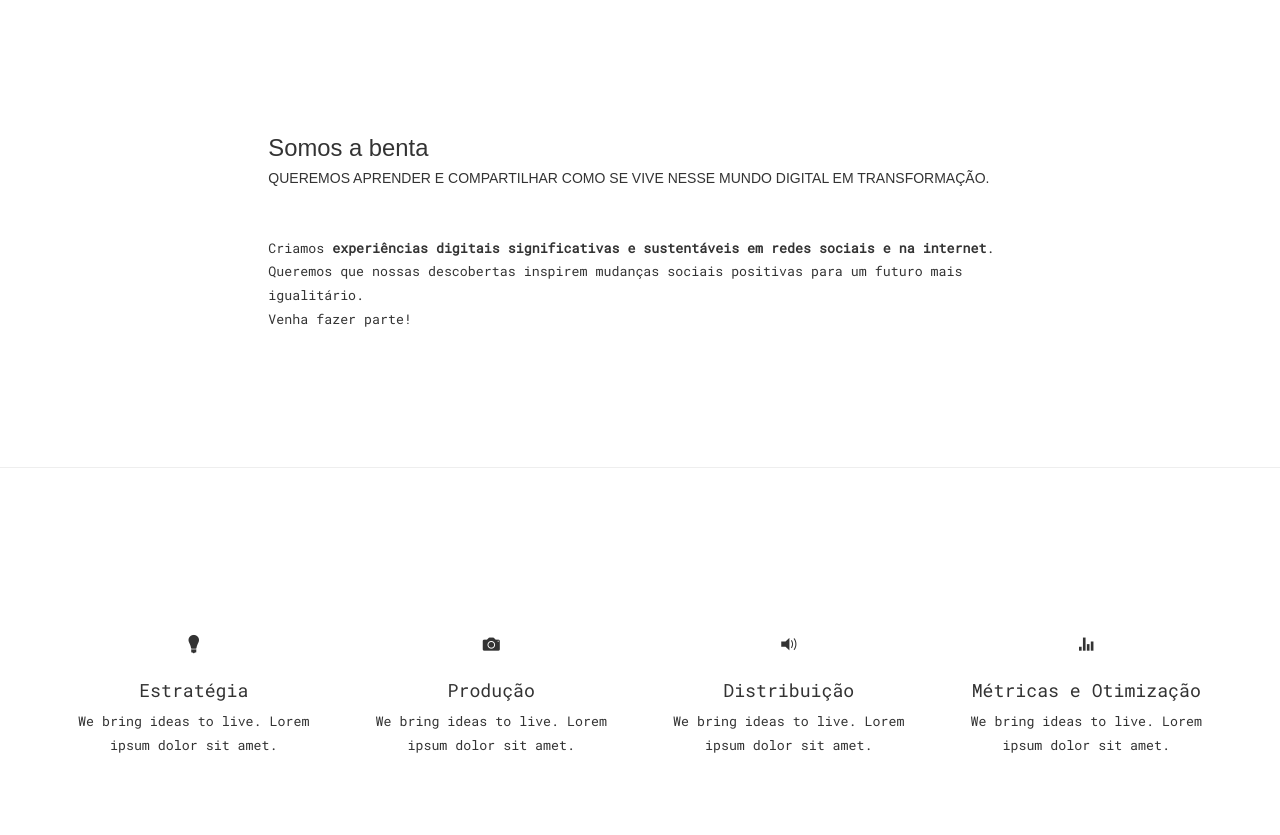
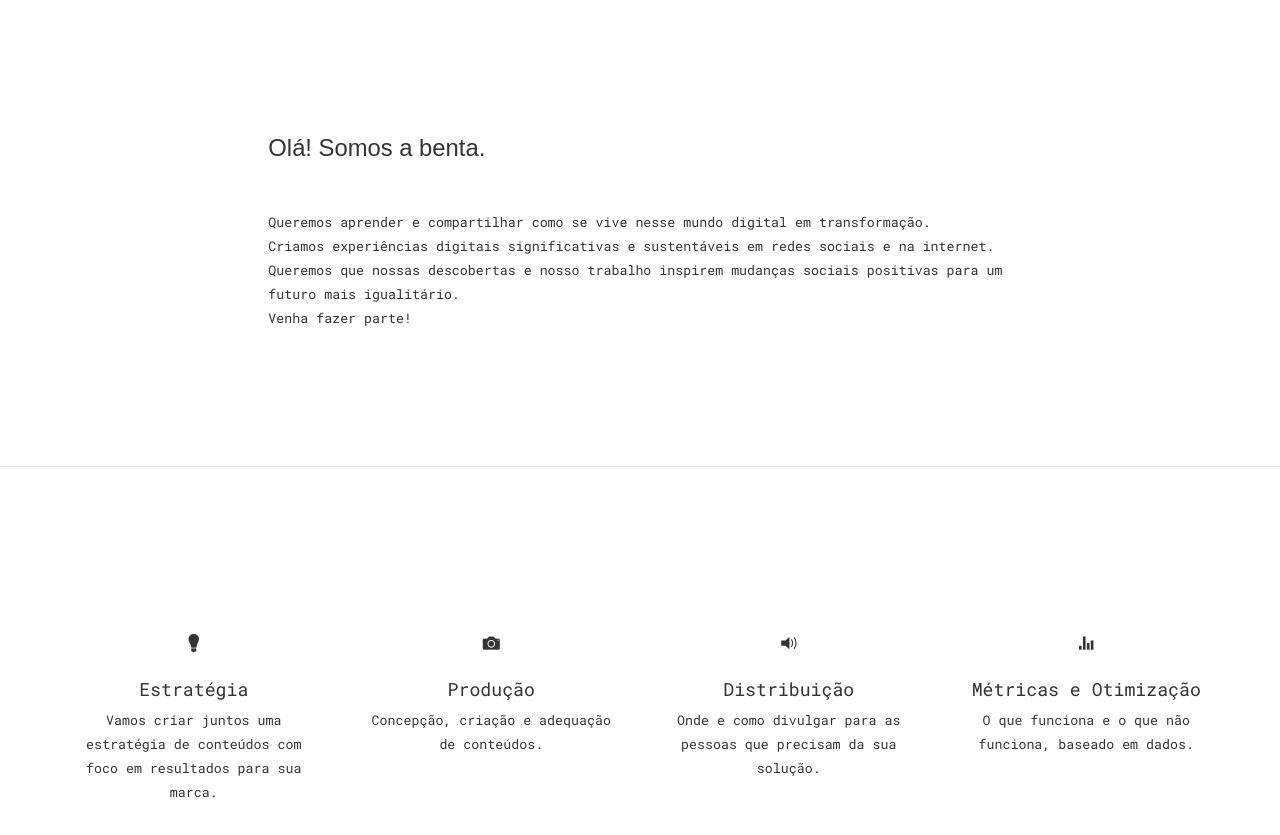
Before and after one commit to bentastudio/bentastudio.github.io, a plain HTML site: page index.html in a window 1280 px wide. Shown: the part 800-1635 px from the top of the page. Drawn offline with nearby package versions, Linux system fonts and the light colour scheme; files whose address does not match are found by name; a web font is replaced by a local one.

Commit message:
conteudo

```diff
--- a/index.html
+++ b/index.html
@@ -84,12 +84,14 @@
           <div class="row">
             <div class="col-md-8 col-md-offset-2">
               <div class="title-block">
-                <h3>Somos a benta</h3>
-                <h5>Queremos aprender e compartilhar como se vive nesse mundo digital em transformação.</h5>
+                <h3>Olá! Somos a benta.</h3>
+                <h5></h5>
               </div>
-              <p>Criamos <b>experiências digitais significativas e sustentáveis em redes sociais e na internet</b>.
+              <p>Queremos aprender e compartilhar como se vive nesse mundo digital em transformação.
+                <br />
+                Criamos experiências digitais significativas e sustentáveis em redes sociais e na internet.
                <br />
-                    Queremos que nossas descobertas inspirem mudanças sociais positivas para um futuro mais igualitário.
+                    Queremos que nossas descobertas e nosso trabalho inspirem mudanças sociais positivas para um futuro mais igualitário.
                 <br />
                     Venha fazer parte!</p>
             </div>
@@ -102,22 +104,22 @@
             <div class="col-md-3 service">
               <div class="icon ion-lightbulb item"></div>
               <h4>Estratégia</h4>
-              <p>We bring ideas to live. Lorem ipsum dolor sit amet.</p>
+              <p>Vamos criar juntos uma estratégia de conteúdos com foco em resultados para sua marca.</p>
             </div>
             <div class="col-md-3 service">
               <div class="icon ion-camera item"></div>
               <h4>Produção</h4>
-              <p>We bring ideas to live. Lorem ipsum dolor sit amet.</p>
+              <p>Concepção, criação e adequação de conteúdos.</p>
             </div>
             <div class="col-md-3 service">
               <div class="icon ion-volume-medium item"></div>
               <h4>Distribuição</h4>
-              <p>We bring ideas to live. Lorem ipsum dolor sit amet.</p>
+              <p>Onde e como divulgar para as pessoas que precisam da sua solução.</p>
             </div>
             <div class="col-md-3 service">
               <div class="icon ion-stats-bars item"></div>
               <h4>Métricas e Otimização</h4>
-              <p>We bring ideas to live. Lorem ipsum dolor sit amet.</p>
+              <p>O que funciona e o que não funciona, baseado em dados.</p>
             </div>
           </div>
         </div>
```
